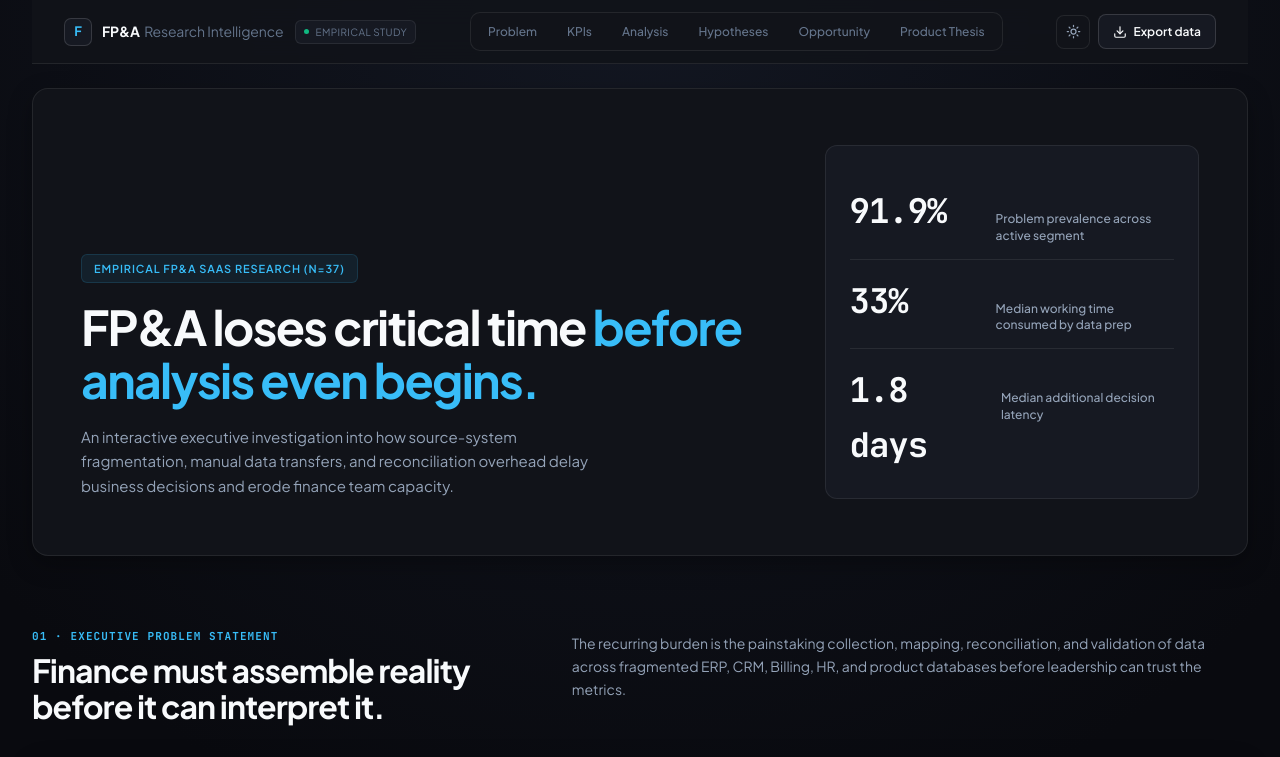
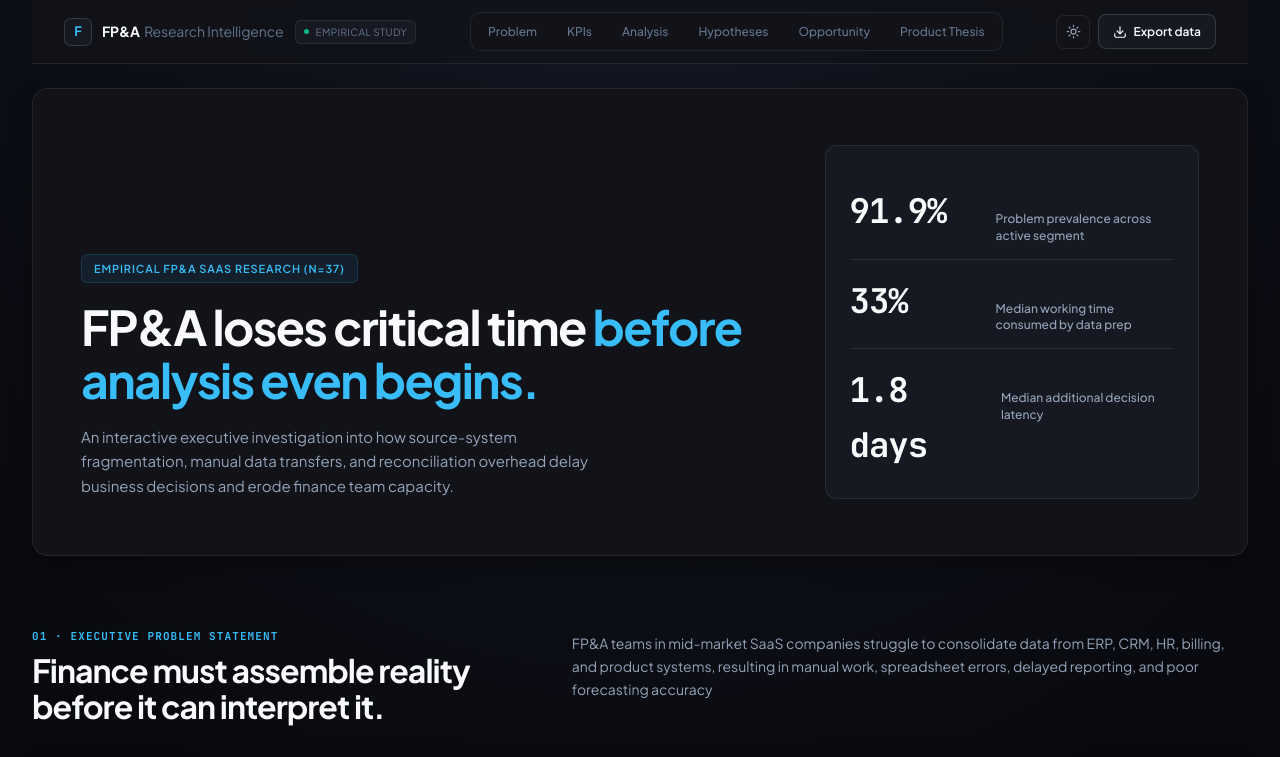
Before and after one commit to varunpatil5050/fpna-validation-dashboard, a React (Vite) app: page / in a window 1280 px wide. Shown: the top 757 px of the page. Built offline with nearby package versions, Linux system fonts and the light colour scheme.

Commit message:
Update problem statement text

```diff
--- a/src/app.tsx
+++ b/src/app.tsx
@@ -1630,7 +1630,7 @@ Strategic Recommendation: Implement a finance-owned data readiness layer prior t
         <SectionHead
           num="01 · Executive Problem Statement"
           title="Finance must assemble reality before it can interpret it."
-          body="The recurring burden is the painstaking collection, mapping, reconciliation, and validation of data across fragmented ERP, CRM, Billing, HR, and product databases before leadership can trust the metrics."
+          body="FP&A teams in mid-market SaaS companies struggle to consolidate data from ERP, CRM, HR, billing, and product systems, resulting in manual work, spreadsheet errors, delayed reporting, and poor forecasting accuracy"
         />
         <div className="problem reveal reveal-delay-2">
           <div className="problem-copy">
```
